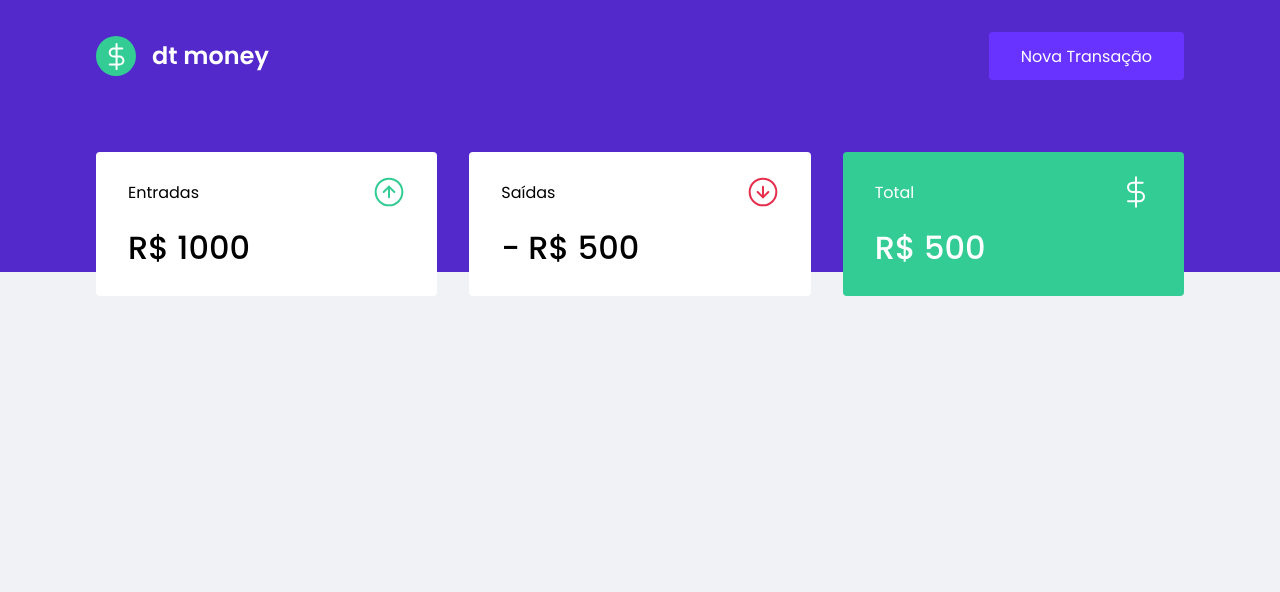
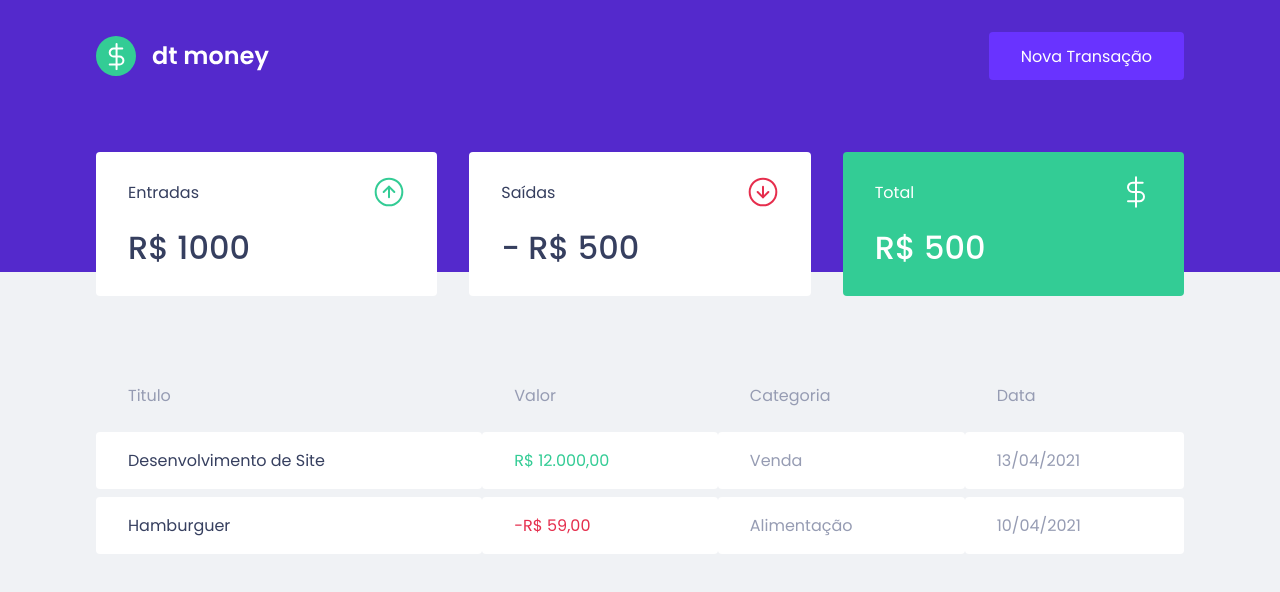
Before and after one commit to viniciosComerciante/ignite, a React (Create React App) app in the folder chapter-2/dtmoney/: page / in a window 1280 px wide. Shown: the top 592 px of the page. Built offline with nearby package versions, Linux system fonts and the light colour scheme.

Commit message:
finalizado tabela de transaçoes

```diff
--- a/chapter-2/dtmoney/src/components/Dashboard/index.tsx
+++ b/chapter-2/dtmoney/src/components/Dashboard/index.tsx
@@ -1,10 +1,12 @@
 import { Summary } from "../Summary";
+import { TransactionsTable } from "../TransactionsTable";
 import { Container } from "./styles";
 
 export function Dashboard() {
   return (
     <Container>
       <Summary></Summary>
+      <TransactionsTable></TransactionsTable>
     </Container>
   );
 }
--- /dev/null
+++ b/chapter-2/dtmoney/src/components/TransactionsTable/index.tsx
@@ -0,0 +1,33 @@
+import { Container } from "./styles";
+
+export function TransactionsTable() {
+  return (
+    <Container>
+      <table>
+        <thead>
+          <tr>
+            <th>Titulo</th>
+            <th>Valor</th>
+            <th>Categoria</th>
+            <th>Data</th>
+          </tr>
+        </thead>
+
+        <tbody>
+          <tr>
+            <td>Desenvolvimento de Site</td>
+            <td className="deposit">R$ 12.000,00</td>
+            <td>Venda</td>
+            <td>13/04/2021</td>
+          </tr>
+          <tr>
+            <td>Hamburguer</td>
+            <td className="withdraw">-R$ 59,00</td>
+            <td>Alimentação</td>
+            <td>10/04/2021</td>
+          </tr>
+        </tbody>
+      </table>
+    </Container>
+  );
+}
--- /dev/null
+++ b/chapter-2/dtmoney/src/components/TransactionsTable/styles.ts
@@ -0,0 +1,39 @@
+import styled from "styled-components";
+
+export const Container = styled.div`
+    margin-top: 4rem;
+
+    table{
+        width: 100%;
+        border-spacing: 0 0.5rem;
+
+        th{
+            color: var(--text-body);
+            font-weight: 400;
+            padding: 1rem 2rem;
+            text-align: left;
+            line-height: 1.5rem;
+        }
+
+        td{
+            padding: 1rem 2rem;
+            border: 0;
+            background: var(--shape);
+            font-weight: 400;
+            color: var(--text-body);
+            border-radius: 0.25rem;
+
+            &:first-child{
+                color: var(--text-title);
+            }
+
+            &.deposit{
+                color: var(--green);
+            }
+
+            &.withdraw{
+                color: var(--red)
+            }
+        }
+    }
+`
--- a/chapter-2/dtmoney/src/styles/global.ts
+++ b/chapter-2/dtmoney/src/styles/global.ts
@@ -9,8 +9,8 @@ export const GlobalStyle = createGlobalStyle`
 
         --blue-light: #6933ff;
 
-        -text-title: #363f5f;
-        -text-body: #969cb3;
+        --text-title: #363f5f;
+        --text-body: #969cb3;
 
         --shape: #fff;
     }
```
